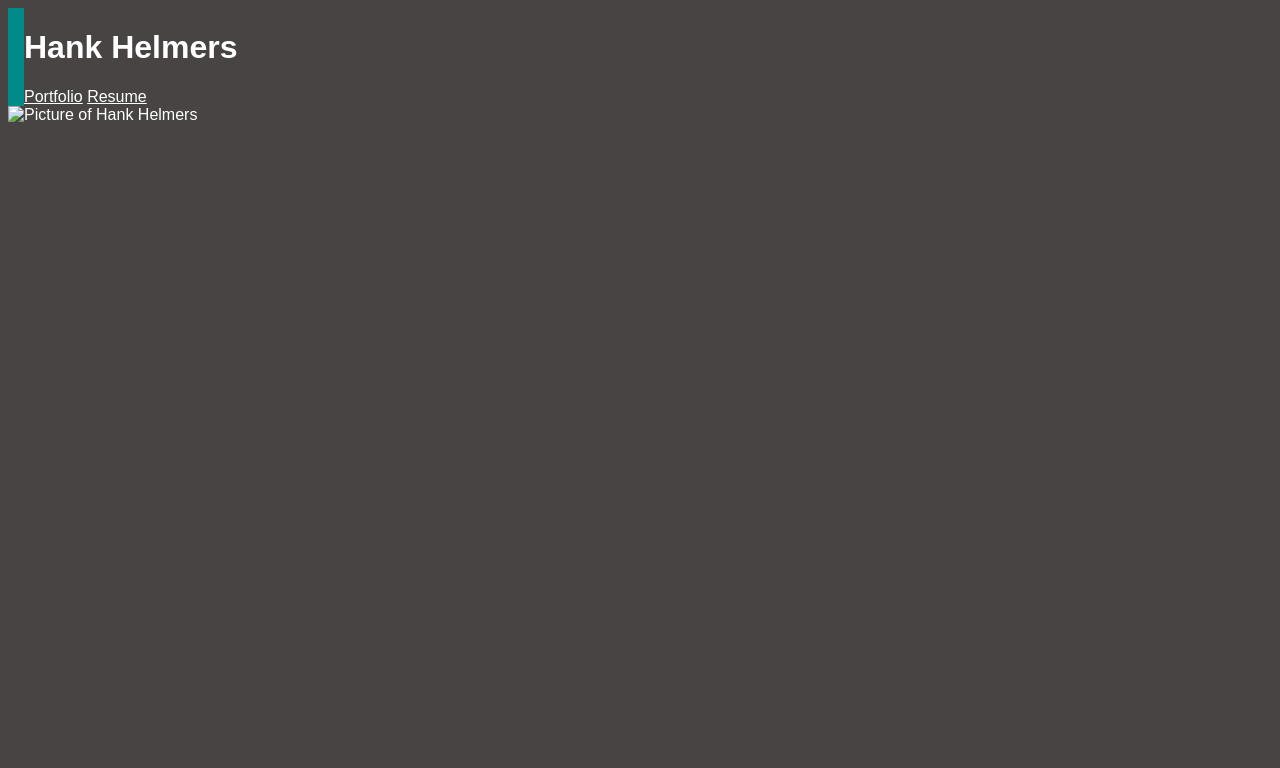
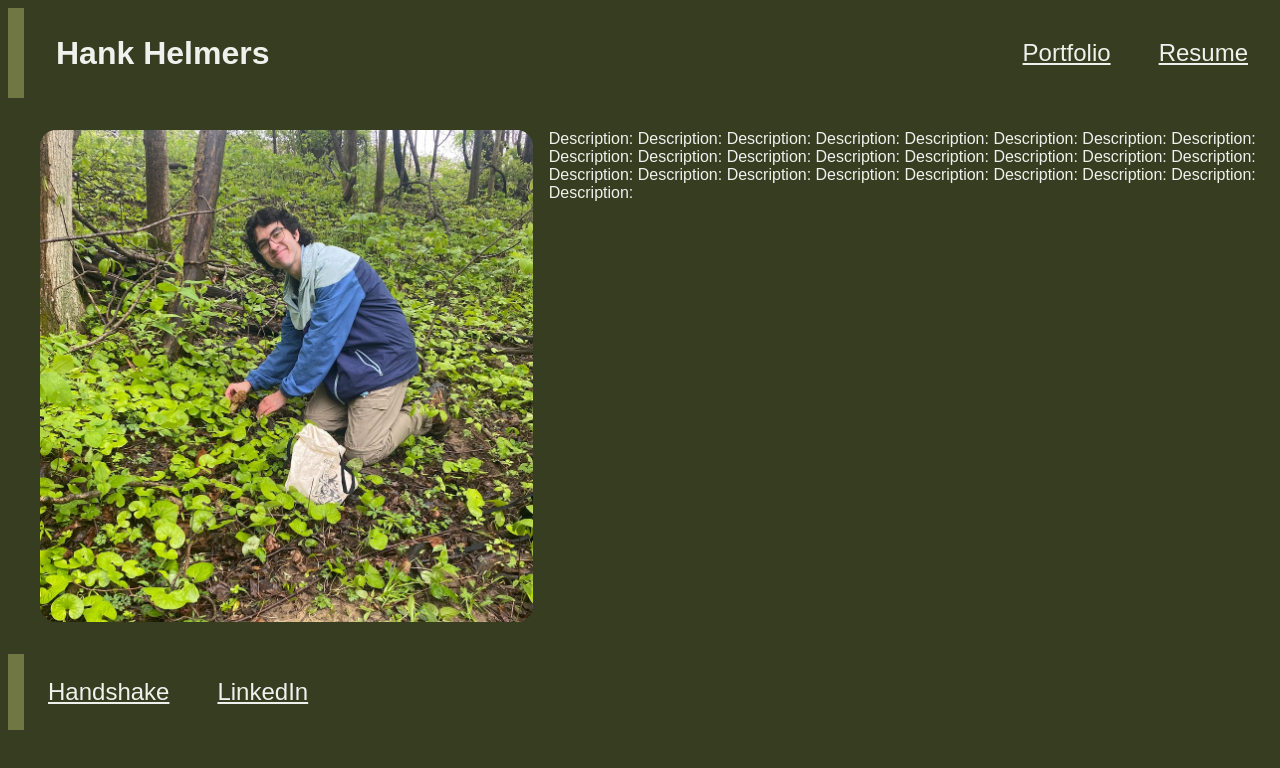
Before and after one commit to HankHelmers/HankHelmers.github.io, a plain HTML site: page index.html in a window 1280 px wide. Drawn offline with Linux system fonts and the light colour scheme.

Commit message:
Basic styling for the index.html page, added picture

```diff
--- a/index.html
+++ b/index.html
@@ -4,12 +4,26 @@
         <link rel="stylesheet" href="styles.css">
 	</head>
     <body>
-        <div class="navbar">
-            <h1>Hank Helmers</h1>
-            <a href="portfolio.html">Portfolio</a>
-            <a href="resume.html">Resume</a>
+        <!--
+            Read about making headers and footers
+            using flexbox @
+        -->
+        <div class="wrapper">
+            <nav>
+                <h1 class="flex-title">Hank Helmers</h1>
+                <a class="" href="portfolio.html">Portfolio</a>
+                <a class="" href="resume.html">Resume</a>
+            </nav>
+
+            <main>
+                <img alt="Picture of Hank Helmers" src="images/helmers_portfolio.jpg" class="profile-picture">
+                <p>Description: Description: Description: Description: Description: Description: Description: Description: Description: Description: Description: Description: Description: Description: Description: Description: Description: Description: Description: Description: Description: Description: Description: Description: Description: </p>
+            </main>
+
+            <footer>
+                <a href="">Handshake</a>
+                <a href="">LinkedIn</a>
+            </footer>
         </div>
-
-        <img alt="Picture of Hank Helmers" src="">
     </body>
 </html>
--- a/styles.css
+++ b/styles.css
@@ -1,12 +1,69 @@
 
+:root {
+    --main-bg-color: #373d20; /*rgb(73, 68, 68);*/
+    --main-txt-color: #eff1ed;
+    --accent-color: #717744;
+    --accent-color-2: #766153;
+    /* Color palette from: https://coolors.co/palette/eff1ed-373d20-717744-bcbd8b-766153 */
+}
 
 * {
-    background-color: rgb(73, 68, 68);
-    color: white;
+    background-color: var(--main-bg-color);
+    color: var(--main-txt-color);
     font-family: sans-serif;
 }
 
-.navbar {
-    border-left: 1em solid darkcyan;
-    align-content: center;
+.wrapper {
+    display: flex;
+    flex-direction: column;
+    /* background-color: blueviolet; */
 }
+
+/* NAV BAR & FOOTER */
+nav, footer {
+    display: flex;
+    flex-direction: row;
+    /* background-color: aqua; */
+    align-items: center;
+
+    flex-grow: 0;
+    flex-shrink: 0;
+
+    border-left: 1em solid var(--accent-color);
+}
+
+nav h1 {
+    font-size: 2em;
+    padding-left: 1em;
+}
+
+a {
+    font-size: 1.5em;
+    padding: 1em;
+    justify-content: right;
+    /* background-color: blue; */
+}
+
+.flex-title {
+    flex: 3 auto;
+    justify-content: left;
+    /* background-color: aquamarine; */
+}
+
+/* MAIN */
+main {
+    flex-grow: 1;
+    padding: 1em;
+    display: inline-flex;
+}
+
+img {
+    width: 40%;
+    justify-items: center;
+    margin: 1em;
+    border-radius: 1em;
+    -webkit-border-radius: 1em;
+    -moz-border-radius: 1em;
+    -ms-border-radius: 1em;
+    -o-border-radius: 1em;
+}
```
Also changed, not shown: images/helmers_portfolio.jpg (added).
